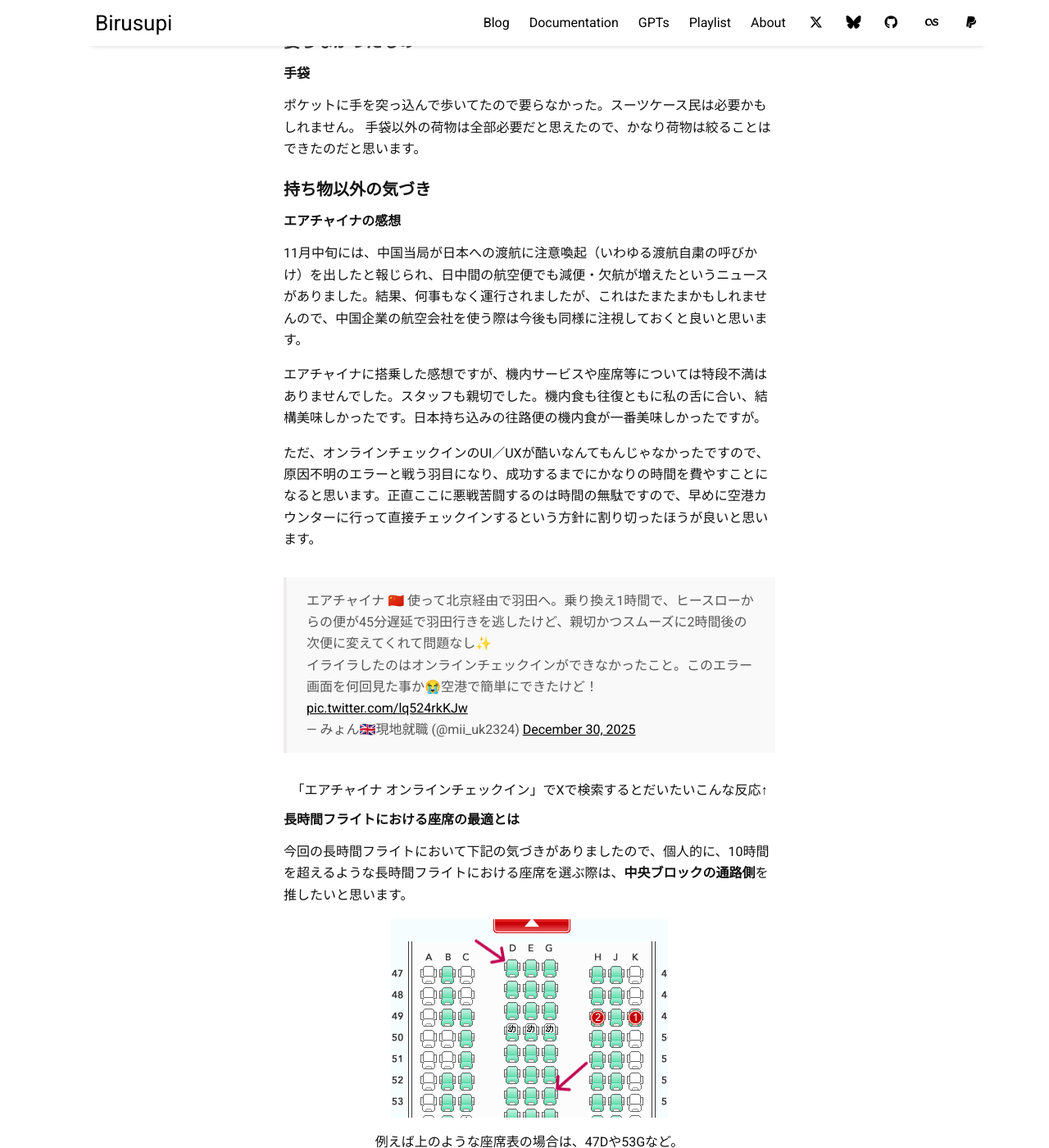
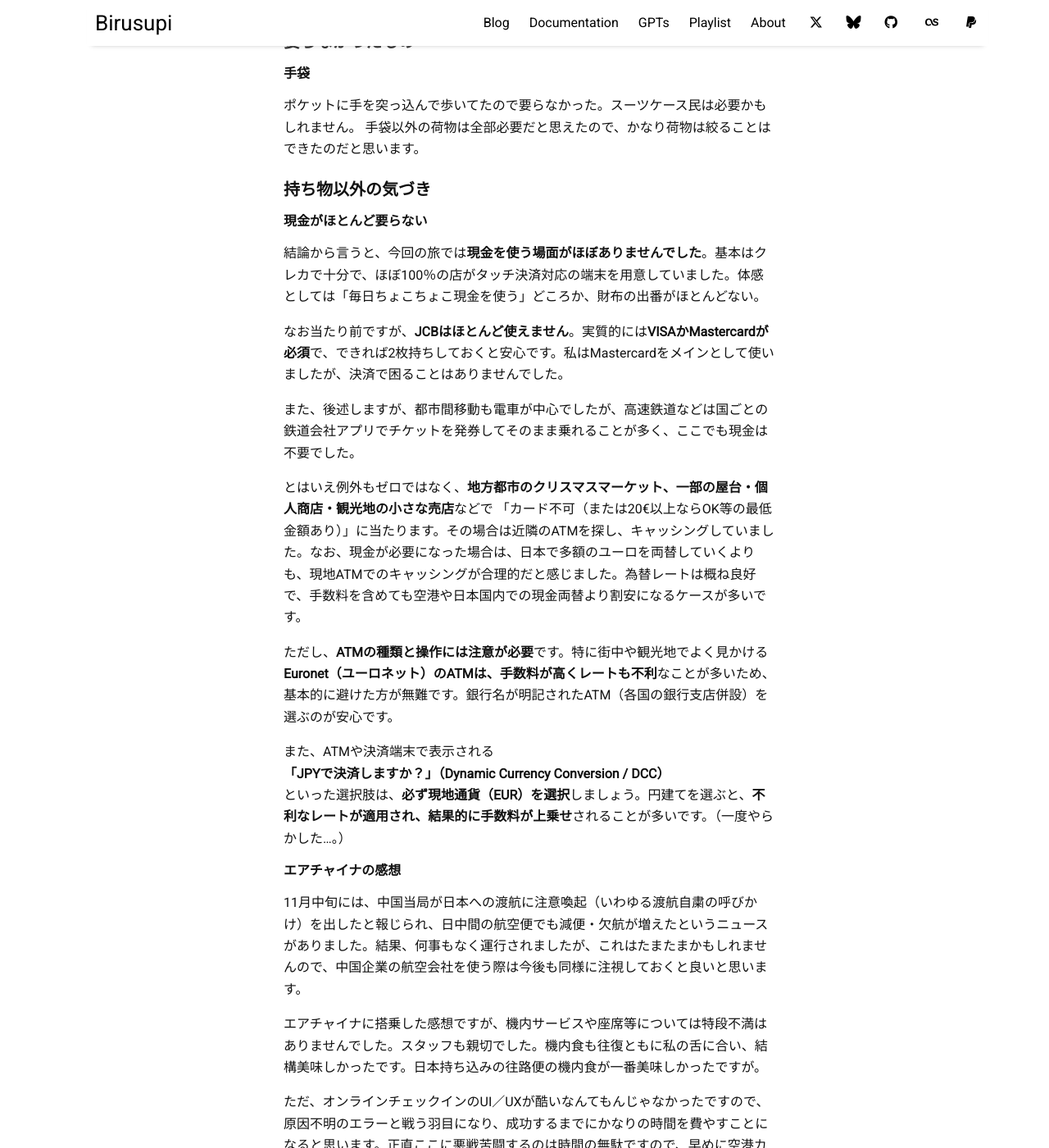
Before and after one commit to spira-unplugged/birusupi, a Jekyll site: the page built from _posts/2026-01-07-eurotrip.md, in a window 1280 px wide and 1400 px high, scrolled down 10112 px. Shown: the whole window at 82% size. Built offline with Jekyll 4.4.1, drawn with Linux system fonts in a browser that asks for light colours; comment, search, counter and statistics services are not loaded.

Commit message:
旅行記事の最終更新日を2025-01-13に変更し、現金使用に関する新しいセクションを追加

```diff
--- a/_posts/2026-01-07-eurotrip.md
+++ b/_posts/2026-01-07-eurotrip.md
@@ -271,6 +271,22 @@ last_modified_at: 2025-01-11 00:00:00 +0900
 
 ### 持ち物以外の気づき
 
+#### 現金がほとんど要らない
+
+結論から言うと、今回の旅では**現金を使う場面がほぼありませんでした**。基本はクレカで十分で、ほぼ100％の店がタッチ決済対応の端末を用意していました。体感としては「毎日ちょこちょこ現金を使う」どころか、財布の出番がほとんどない。
+
+なお当たり前ですが、**JCBはほとんど使えません**。実質的には**VISAかMastercardが必須**で、できれば2枚持ちしておくと安心です。私はMastercardをメインとして使いましたが、決済で困ることはありませんでした。
+
+また、後述しますが、都市間移動も電車が中心でしたが、高速鉄道などは国ごとの鉄道会社アプリでチケットを発券してそのまま乗れることが多く、ここでも現金は不要でした。
+
+とはいえ例外もゼロではなく、**地方都市のクリスマスマーケット、一部の屋台・個人商店・観光地の小さな売店**などで  「カード不可（または20€以上ならOK等の最低金額あり）」に当たります。その場合は近隣のATMを探し、キャッシングしていました。なお、現金が必要になった場合は、日本で多額のユーロを両替していくよりも、現地ATMでのキャッシングが合理的だと感じました。為替レートは概ね良好で、手数料を含めても空港や日本国内での現金両替より割安になるケースが多いです。
+
+ただし、**ATMの種類と操作には注意が必要**です。特に街中や観光地でよく見かける **Euronet（ユーロネット）のATMは、手数料が高くレートも不利**なことが多いため、基本的に避けた方が無難です。銀行名が明記されたATM（各国の銀行支店併設）を選ぶのが安心です。
+
+また、ATMや決済端末で表示される
+**「JPYで決済しますか？」（Dynamic Currency Conversion / DCC）**
+といった選択肢は、**必ず現地通貨（EUR）を選択**しましょう。円建てを選ぶと、**不利なレートが適用され、結果的に手数料が上乗せ**されることが多いです。（一度やらかした…。）
+
 #### エアチャイナの感想
 
 11月中旬には、中国当局が日本への渡航に注意喚起（いわゆる渡航自粛の呼びかけ）を出したと報じられ、日中間の航空便でも減便・欠航が増えたというニュースがありました。結果、何事もなく運行されましたが、これはたまたまかもしれませんので、中国企業の航空会社を使う際は今後も同様に注視しておくと良いと思います。
```
Also changed, not shown: other parts of _posts/2026-01-07-eurotrip.md (+1 -1 lines).
